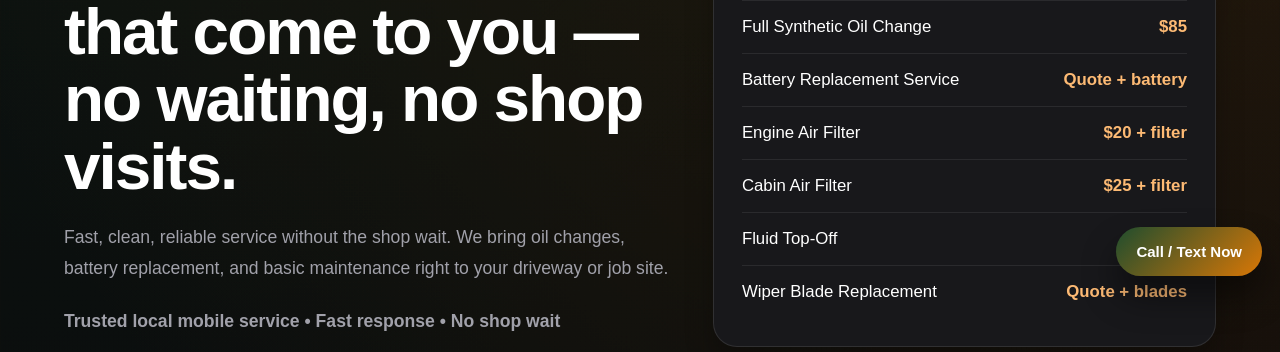
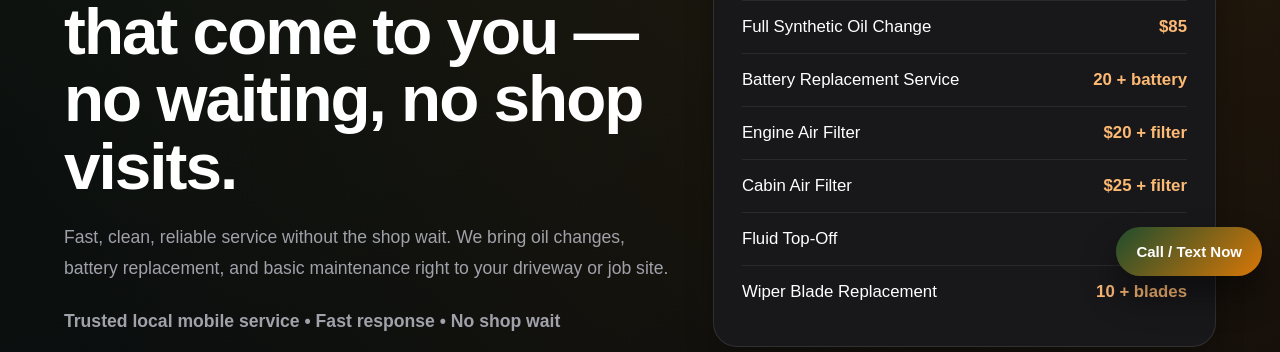
Before and after one commit to OBGarage/ob-mobile-garage-site, a Next.js app: page / in a window 1280 px wide. Shown: the part 506-858 px from the top of the page. Built offline with nearby package versions, Linux system fonts and the light colour scheme.

Commit message:
Update page.js

```diff
--- a/app/page.js
+++ b/app/page.js
@@ -104,7 +104,7 @@ export default function Home() {
           </div>
           <div className="price-row">
             <span>Battery Replacement Service</span>
-            <strong>Quote + battery</strong>
+            <strong>20 + battery</strong>
           </div>
           <div className="price-row">
             <span>Engine Air Filter</span>
@@ -120,7 +120,7 @@ export default function Home() {
           </div>
           <div className="price-row">
             <span>Wiper Blade Replacement</span>
-            <strong>Quote + blades</strong>
+            <strong>10 + blades</strong>
           </div>
 
 
```
